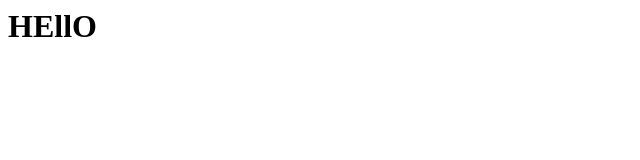
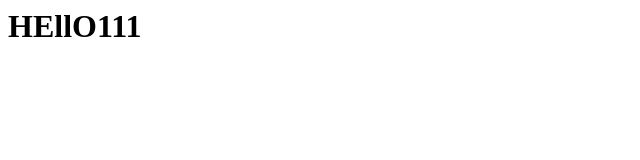
Before and after one commit to dawidjanik/newGitTest, a plain HTML site: page index.html in a window 1280 px wide. Shown: the full height of the page, 0-640 px from the left. Drawn offline with Linux system fonts and the light colour scheme.

Commit message:
changed line 2

```diff
--- a/index.html
+++ b/index.html
@@ -1 +1 @@
-<h1> HEllO </h1>
+<h1> HEllO111 </h1>
```
